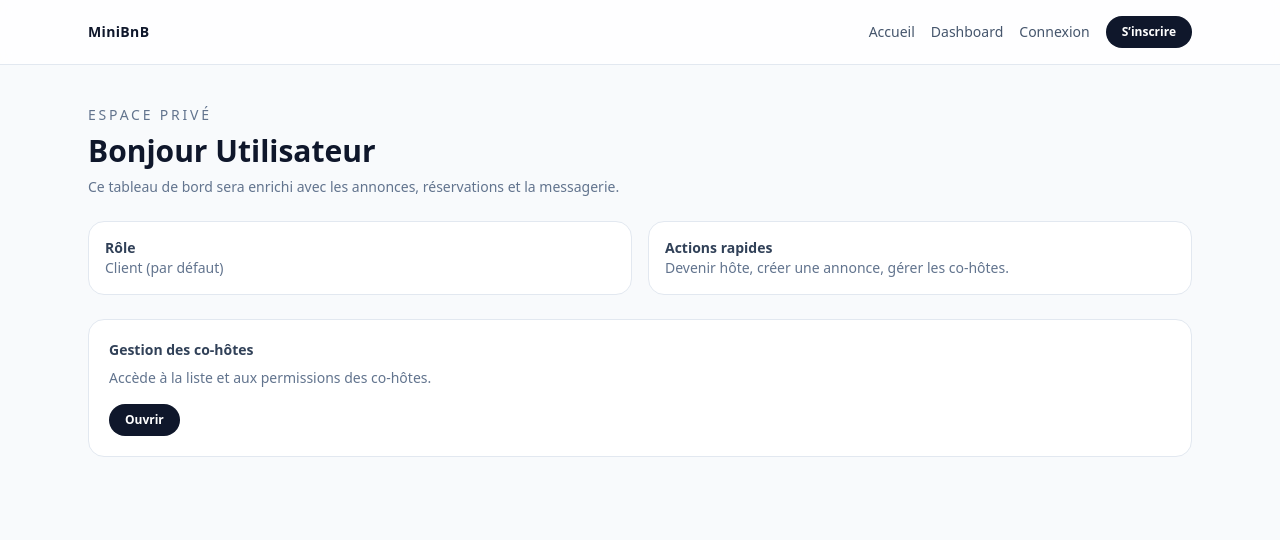
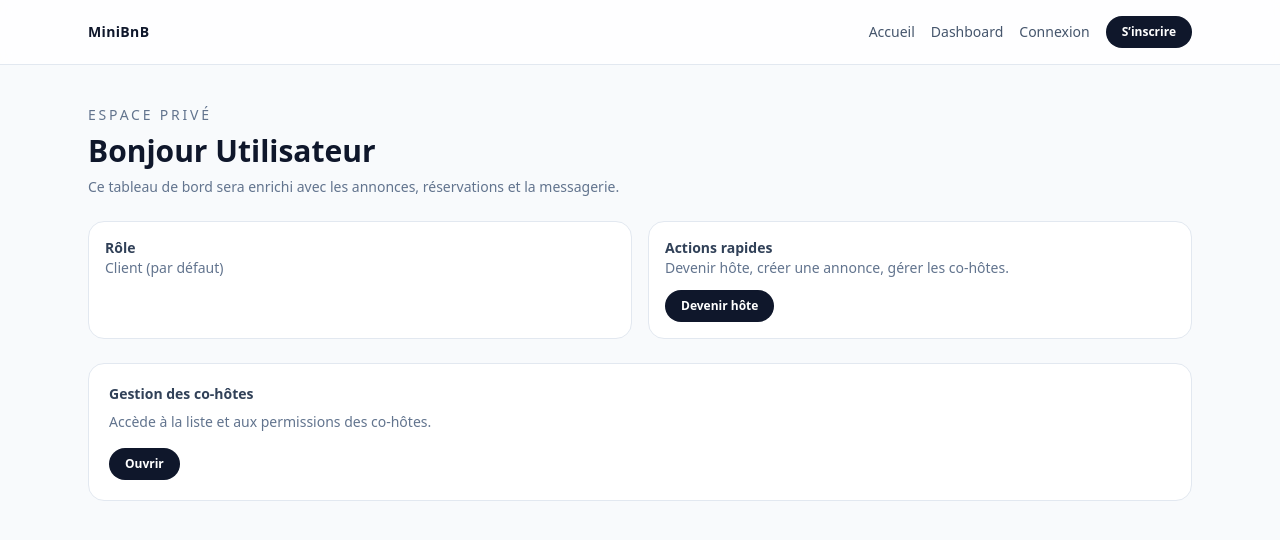
Before and after one commit to MazBazDev/fakebnb, a Vue app in the folder apps/app/: page /dashboard in a window 1280 px wide. Shown: the top 540 px of the page. Built offline with nearby package versions, Linux system fonts and the light colour scheme; no server answers; sample sign-in values are in the browser's storage; the HTML template or start-up script is replaced by a standard one.

Commit message:
Add become host action on dashboard

```diff
--- /dev/null
+++ b/apps/app/src/services/me.ts
@@ -0,0 +1,7 @@
+import { apiFetch } from '@/services/api'
+
+export function becomeHost() {
+  return apiFetch<{ message: string }>('/me/host', {
+    method: 'POST',
+  })
+}
--- a/apps/app/src/views/DashboardView.vue
+++ b/apps/app/src/views/DashboardView.vue
@@ -1,10 +1,29 @@
 <script setup lang="ts">
-import { computed } from 'vue'
+import { computed, ref } from 'vue'
 import { RouterLink } from 'vue-router'
 import { useAuthStore } from '@/stores/auth'
+import { becomeHost } from '@/services/me'
 
 const auth = useAuthStore()
 const displayName = computed(() => auth.user?.name ?? auth.user?.email ?? 'Utilisateur')
+const isSubmitting = ref(false)
+const feedback = ref<string | null>(null)
+const error = ref<string | null>(null)
+
+async function activateHost() {
+  feedback.value = null
+  error.value = null
+  isSubmitting.value = true
+
+  try {
+    const response = await becomeHost()
+    feedback.value = response.message
+  } catch (err) {
+    error.value = err instanceof Error ? err.message : 'Impossible d’activer le rôle hôte.'
+  } finally {
+    isSubmitting.value = false
+  }
+}
 </script>
 
 <template>
@@ -24,11 +43,24 @@ const displayName = computed(() => auth.user?.name ?? auth.user?.email ?? 'Utili
       </div>
       <div class="rounded-2xl border border-slate-200 bg-white p-4">
         <p class="text-sm font-semibold text-slate-700">Actions rapides</p>
-        <p class="text-sm text-slate-500">
-          Devenir hôte, créer une annonce, gérer les co-hôtes.
-        </p>
+        <p class="text-sm text-slate-500">Devenir hôte, créer une annonce, gérer les co-hôtes.</p>
+        <button
+          class="mt-3 inline-flex rounded-full bg-slate-900 px-4 py-2 text-xs font-semibold text-white transition hover:bg-slate-800 disabled:cursor-not-allowed disabled:opacity-60"
+          :disabled="isSubmitting"
+          type="button"
+          @click="activateHost"
+        >
+          {{ isSubmitting ? 'Activation...' : 'Devenir hôte' }}
+        </button>
       </div>
     </div>
+
+    <p v-if="feedback" class="rounded-xl bg-emerald-50 px-3 py-2 text-sm text-emerald-600">
+      {{ feedback }}
+    </p>
+    <p v-if="error" class="rounded-xl bg-rose-50 px-3 py-2 text-sm text-rose-600">
+      {{ error }}
+    </p>
 
     <div class="rounded-2xl border border-slate-200 bg-white p-5">
       <h2 class="text-sm font-semibold text-slate-700">Gestion des co-hôtes</h2>
```
